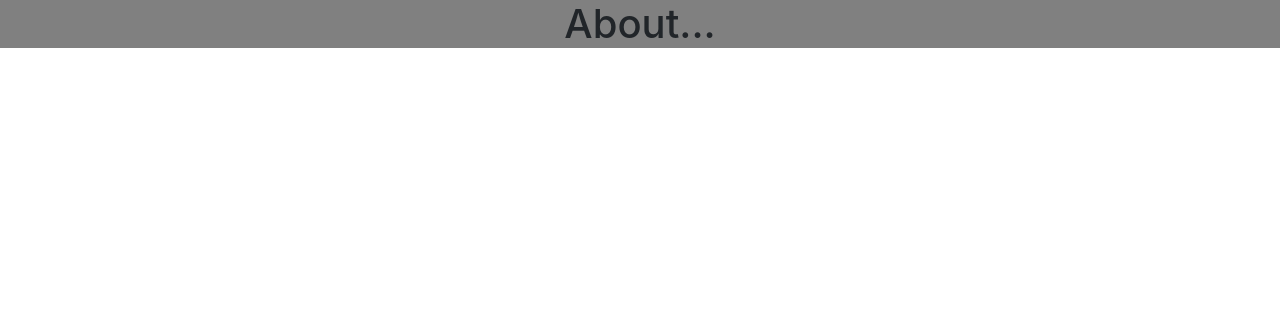
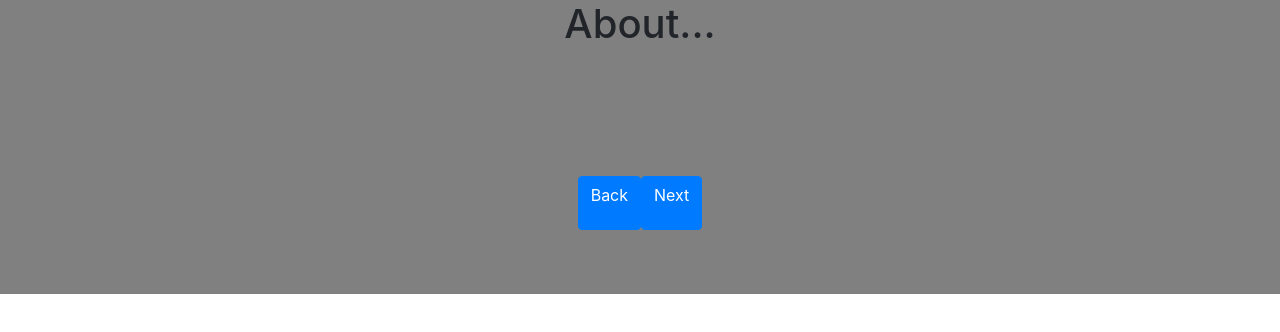
Before and after one commit to ViewFinland/Frontend, a React (Create React App) app: page /notice in a window 1280 px wide. Shown: the top 332 px of the page. Built offline with nearby package versions, Linux system fonts and the light colour scheme.

Commit message:
Navigation buttons for everyone

```diff
--- a/src/App.css
+++ b/src/App.css
@@ -31,3 +31,9 @@
   margin: 5%;
   border: double;
 }
+
+.navigation-buttons {
+  position: bottom;
+  margin: 5%;
+  padding: 5%;
+}
--- a/src/Components/FilterView.js
+++ b/src/Components/FilterView.js
@@ -46,7 +46,7 @@ class FilterView extends React.Component {
                 </div>
             </div>
             <div className="navigation-buttons">
-                <Button href="">
+                <Button href="/">
                   <p>Back</p>
                </Button>
                <Button href="/journeyconfig">
--- a/src/Components/JourneyConfigView.js
+++ b/src/Components/JourneyConfigView.js
@@ -7,10 +7,10 @@ class ConfigureJourneyView extends React.Component {
           <div>
              <h1>Journey configuration thingy?</h1>
              <div className="navigation-buttons">
-                <Button href="">
+                <Button href="/filtering">
                   <p>Back</p>
                </Button>
-               <Button href="/journeyconfig">
+               <Button href="/notice">
                   <p>Next</p>
                </Button>
             </div>
--- a/src/Components/NoticeView.js
+++ b/src/Components/NoticeView.js
@@ -1,10 +1,20 @@
 import React from 'react';
+import Button from 'react-bootstrap/Button';
 
 class NoticeView extends React.Component {
     render() {
        return (
           <div>
              <h1>About...</h1>
+
+             <div className="navigation-buttons">
+                <Button href="/journeyconfig">
+                  <p>Back</p>
+               </Button>
+               <Button href="/navigation">
+                  <p>Next</p>
+               </Button>
+            </div>
           </div>
        )
     }
```
